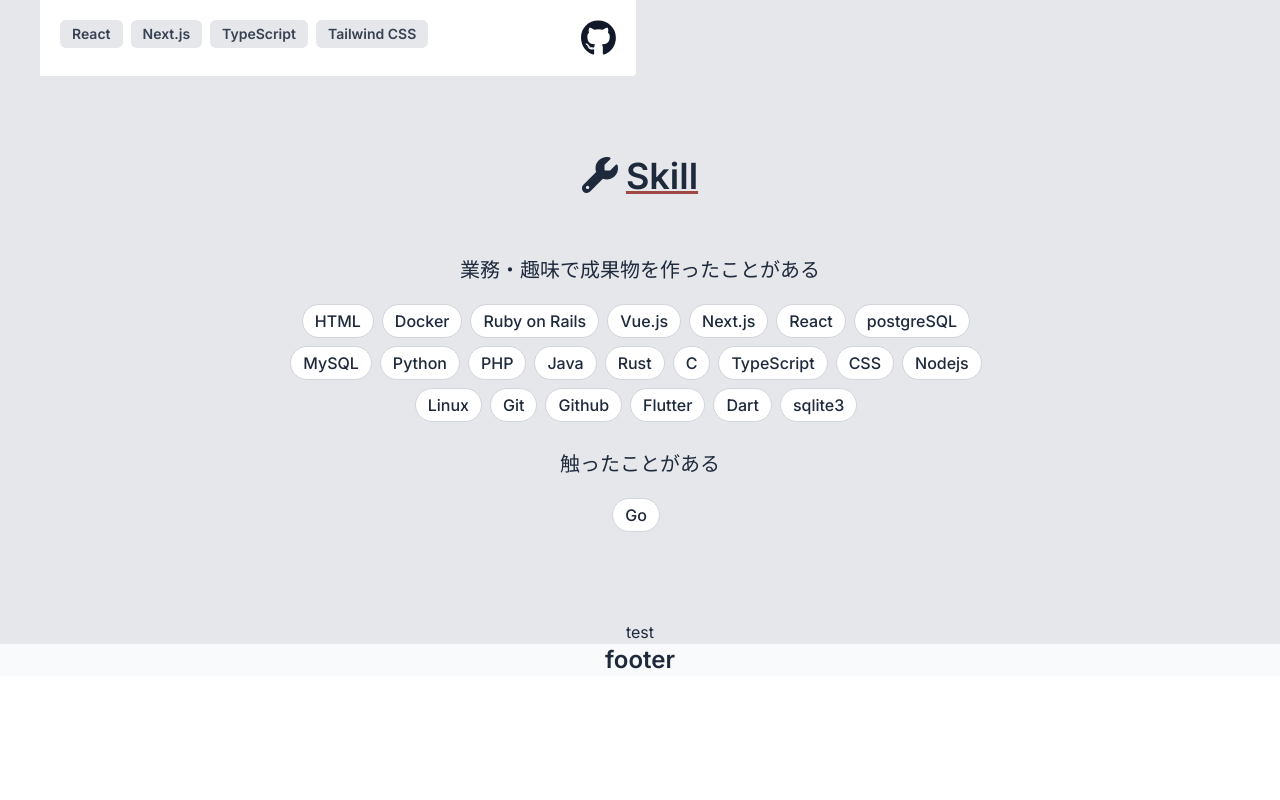
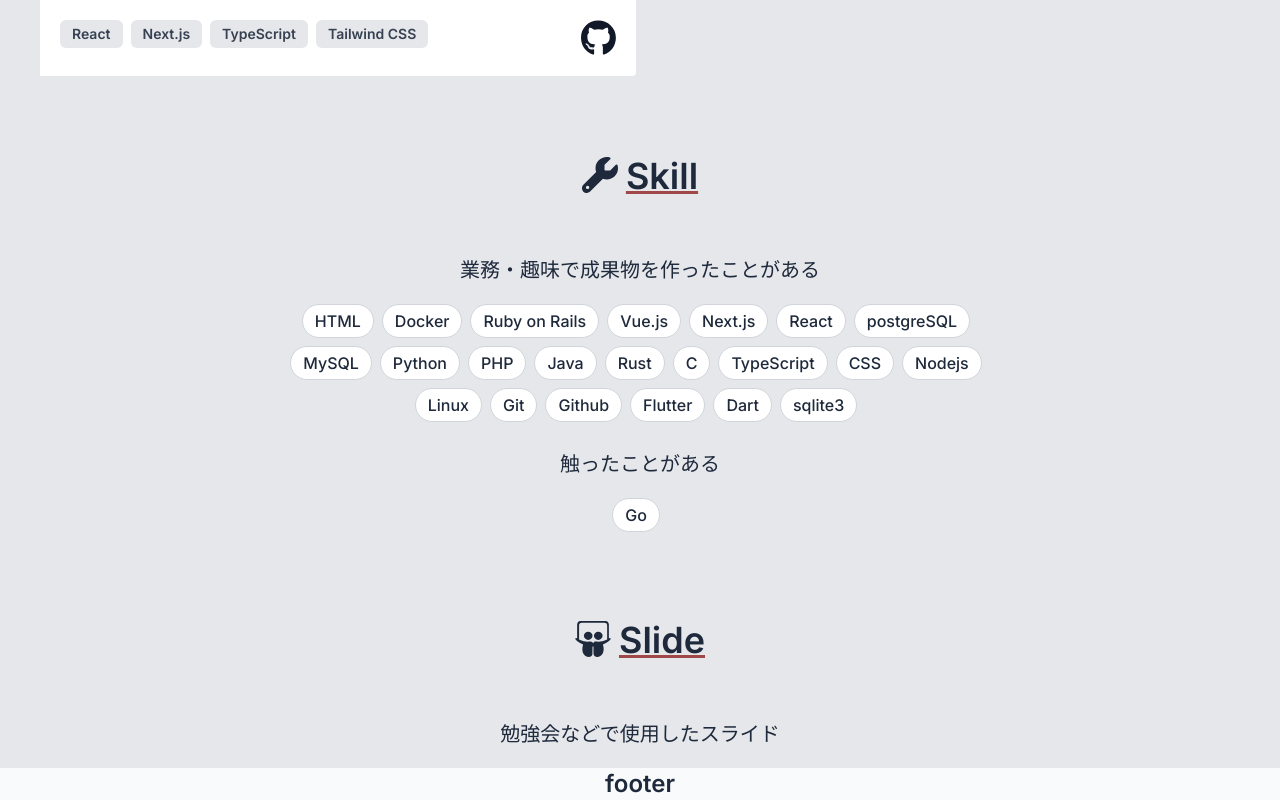
Before and after one commit to various3211workd/learn_portfolio, a Next.js app: page / in a window 1280 px wide. Shown: the part 2718-3518 px from the top of the page. Before the commit the page ends 3394 px from the top, so only its background shows below. Built offline with nearby package versions, Linux system fonts and the light colour scheme.

Commit message:
[Fix] slide design

```diff
--- a/src/components/slide.tsx
+++ b/src/components/slide.tsx
@@ -1,8 +1,15 @@
+import { FontAwesomeIcon } from '@fortawesome/react-fontawesome';
+import { faSlideshare } from '@fortawesome/free-brands-svg-icons';
+
 const Slide = () => {
   return (
     <section id="slide">
       <div className="text-center pt-20">
-        <p>test</p>
+        <p className="text-4xl pb-10 text-center font-semibold whitespace-nowrap underline decoration-[#A04747]">
+          <FontAwesomeIcon icon={faSlideshare} className="pr-2" />
+          Slide
+        </p>
+        <p className="text-xl my-5">勉強会などで使用したスライド</p>
       </div>
     </section>
   );
```
